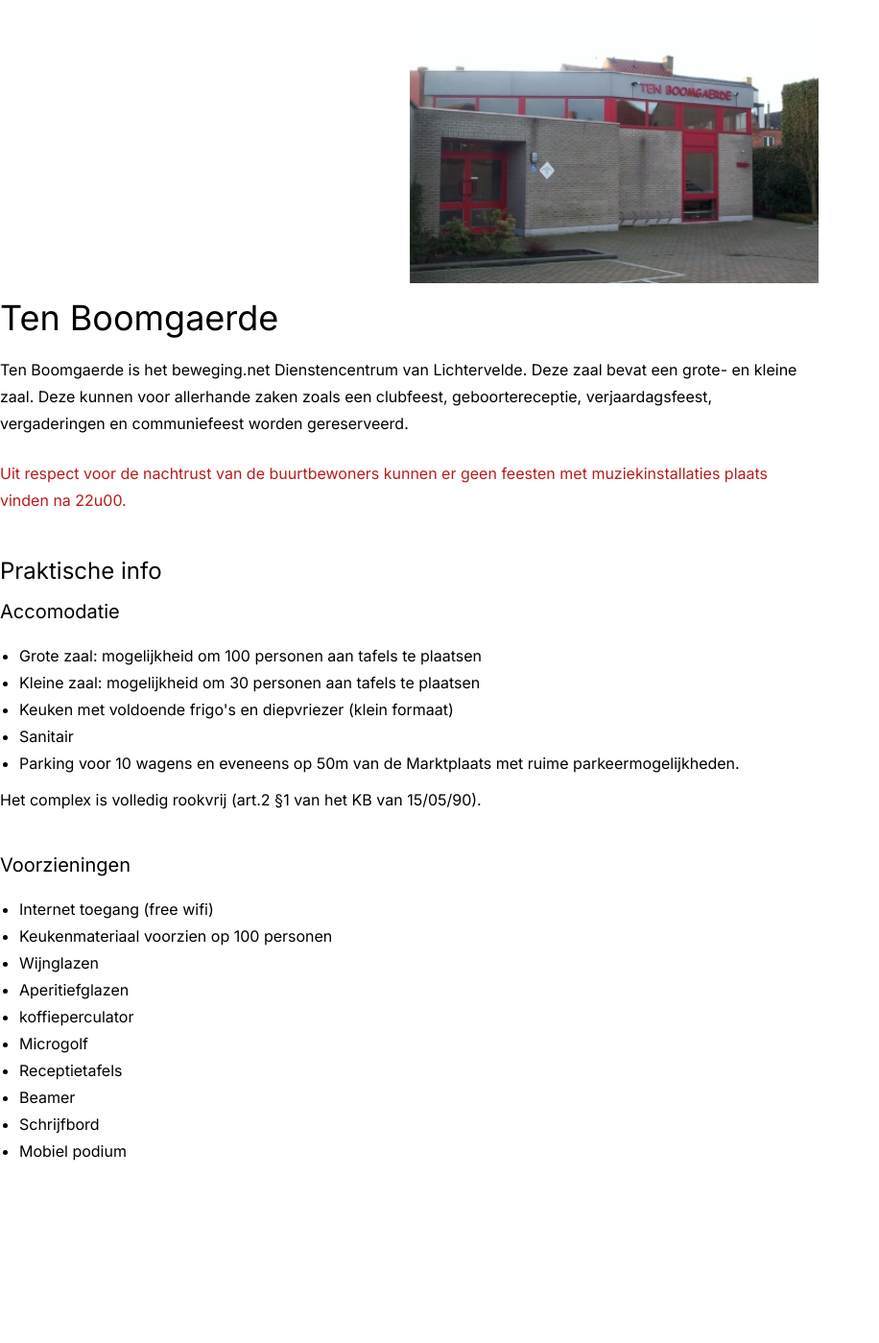
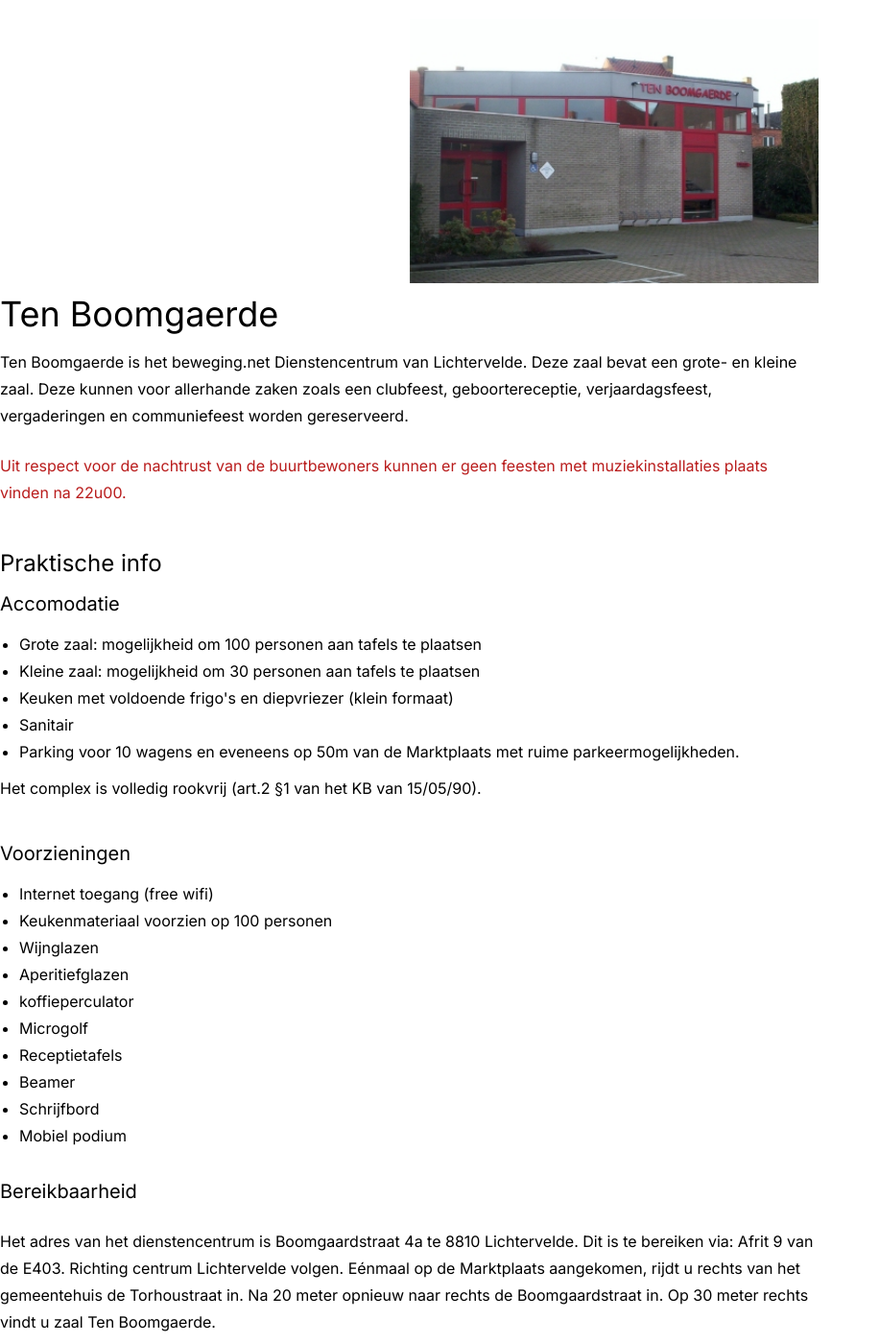
Before and after one commit to WEB4YOU-BE/P007-TenBoomgaerde, a Next.js app: page / in a window 1280 px wide. Shown: the whole page at 96% size, without its empty margins (0-916 px from the left). Before the commit the page ends 1211 px from the top, so only its background shows below. Built offline with nearby package versions, Linux system fonts and the light colour scheme.

Commit message:
Added the practical information - Bereikbaarheid
Signed-off-by: Tiebe Deweerdt <tiebe.dw1@gmail.com>

```diff
--- a/src/app/(www)/page.tsx
+++ b/src/app/(www)/page.tsx
@@ -7,14 +7,14 @@ export default function Index() {
         </figure>
         <section className={"container mx-auto grid grid-cols-1 md:grid-cols-3 gap-3"}>
             <div className={"flex flex-col gap-1 col-span-2"}>
-                <h1 className={"text-4xl py-4"}>Ten Boomgaerde</h1>
+                <h1 className={"text-4xl py-3"}>Ten Boomgaerde</h1>
                 <p className={"text-base/7"}>Ten Boomgaerde is het beweging.net Dienstencentrum van Lichtervelde. Deze
                     zaal bevat een grote- en kleine zaal. Deze kunnen voor allerhande zaken zoals een clubfeest,
                     geboortereceptie, verjaardagsfeest, vergaderingen en communiefeest worden gereserveerd.</p>
                 <p className={"text-base/7 text-red-700 pt-5"}>Uit respect voor de nachtrust van de buurtbewoners kunnen
                     er geen feesten met muziekinstallaties plaats vinden na 22u00.</p>
                 <h2 className={"text-2xl pt-10 pb-2"}>Praktische info</h2>
-                <h3 className={"text-xl pb-4"}>Accomodatie</h3>
+                <h3 className={"text-xl pb-3"}>Accomodatie</h3>
                 <ul role={"list"} className={"list-disc pl-5 space-y-1"}>
                     <li>Grote zaal: mogelijkheid om 100 personen aan tafels te plaatsen</li>
                     <li>Kleine zaal: mogelijkheid om 30 personen aan tafels te plaatsen</li>
@@ -25,7 +25,7 @@ export default function Index() {
                 </ul>
                 <p className={"text-base/7 py-2"}>Het complex is volledig rookvrij (art.2 §1 van het KB van
                     15/05/90).</p>
-                <h3 className={"text-xl pt-7 pb-4"}>Voorzieningen</h3>
+                <h3 className={"text-xl pt-7 pb-3"}>Voorzieningen</h3>
                 <ul role={"list"} className={"list-disc pl-5 space-y-1"}>
                     <li>Internet toegang (free wifi)</li>
                     <li>Keukenmateriaal voorzien op 100 personen</li>
@@ -38,6 +38,11 @@ export default function Index() {
                     <li>Schrijfbord</li>
                     <li>Mobiel podium</li>
                 </ul>
+                <h3 className={"text-xl pt-7 pb-3"}>Bereikbaarheid</h3>
+                <p className={"text-base/7 py-2"}>Het adres van het dienstencentrum is Boomgaardstraat 4a te 8810
+                    Lichtervelde. Dit is te bereiken via: Afrit 9 van de E403. Richting centrum Lichtervelde volgen.
+                    Eénmaal op de Marktplaats aangekomen, rijdt u rechts van het gemeentehuis de Torhoustraat in. Na 20
+                    meter opnieuw naar rechts de Boomgaardstraat in. Op 30 meter rechts vindt u zaal Ten Boomgaerde.</p>
             </div>
         </section>
     </main>;
```
